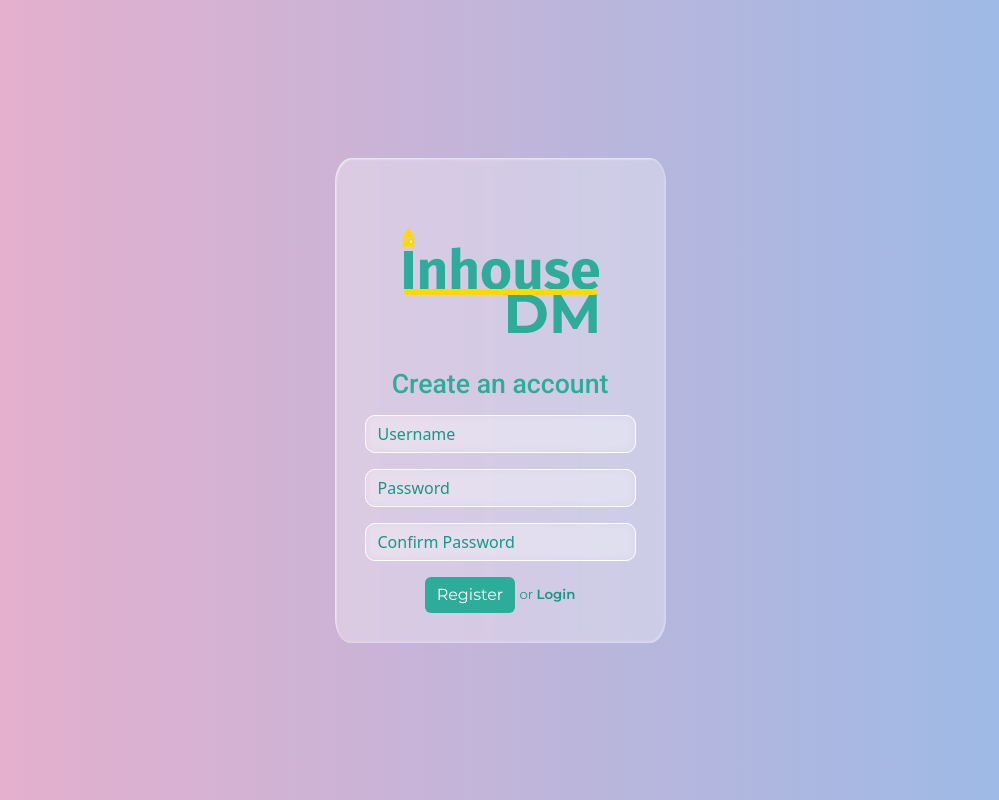
After one commit to araujoarthur/inhouseDemandManager, a Flask app: template templates/register.html in a window 1280 px wide. The commit adds this page. Shown: the whole page, without its empty margins (140-1139 px from the left). Run offline with Flask 2, Linux system fonts and the light colour scheme; the template is opened without the code that fills it, so the values that code supplies are empty.

Commit message:
18.12 progress

```diff
--- /dev/null
+++ b/app.py
@@ -0,0 +1,70 @@
+from flask import Flask, flash, redirect, render_template, request, session, url_for
+from flask_session import Session
+
+from helper import loginRequired, loggedInNotAllowed
+
+
+## !! It seems it's not needed to clean data from user inputs as mariadb uses prepared statements.
+
+app = Flask(__name__)
+
+app.config["TEMPLATES_AUTO_RELOAD"] = True
+
+# Configure session to use filesystem (instead of signed cookies) as per pset9. Still trying to understand how it works
+# Why SESSION_PERMANENT = False if I can set a lifetime for a permanent session?
+
+app.config["SESSION_PERMANENT"] = False
+app.config["SESSION_TYPE"] = "filesystem"
+
+Session(app)
+
+# Taken from pset 9 to ensure responses aren't cached
+
+@app.after_request
+def after_request(response):
+    """Ensure responses aren't cached"""
+    response.headers["Cache-Control"] = "no-cache, no-store, must-revalidate"
+    response.headers["Expires"] = 0
+    response.headers["Pragma"] = "no-cache"
+    return response
+
+
+@app.route("/login", methods=["GET", "POST"])
+@loggedInNotAllowed
+def login():
+    if request.method == "POST":
+        pass
+    else:
+        return render_template("login.html")
+
+@app.route("/register", methods=["GET", "POST"])
+@loggedInNotAllowed
+def register():
+    if request.method == "POST":
+        if not request.form.get('username'):
+            flash('You must fill the username field.')
+            return redirect("/register")
+        elif not request.form.get('password'):
+            flash('You must fill the password field.')
+            return redirect("/register")
+        elif not request.form.get('confirmation'):
+            flash('You must fill the password confirmation field.')
+            return redirect("/register")
+        else:
+            if not(request.form.get('confirmation') == request.form.get('password')):
+                flash('Password and Password Confirmation aren\'t equal. ')
+                return redirect("/register")
+            else:
+                pass
+                # Check on database if username is already taken.
+    else:
+        return render_template("register.html")
+
+@app.route("/")
+@loginRequired
+def index():
+    return []
+
+@app.route("/testingRoute")
+def testingRoute():
+    pass
--- /dev/null
+++ b/static/register.js
@@ -0,0 +1,126 @@
+document.addEventListener('DOMContentLoaded', function(){
+
+    function showTooltip(tp, popp) {
+        tp.setAttribute('data-show', '');
+        popp.update();
+    }
+
+    function hideTooltip(tp) {
+        tp.removeAttribute('data-show');
+    }
+
+    let loginButton = document.querySelector("#login-button");
+    let usernameInput = document.querySelector("input[name='username']");
+    let passwordInput = document.querySelector("input[name='password']");
+    let confirmationInput = document.querySelector("input[name='confirmation'");
+    let usernameTooltip = document.querySelector("#tooltipuser");
+    let passwordTooltip = document.querySelector("#tooltippass");
+    let confirmationTooltip = document.querySelector("#tooltipconf");
+
+
+    const popperUsername = Popper.createPopper(usernameInput, usernameTooltip,{
+        placement:'right',
+        modifiers:[
+            {
+                name: 'offset',
+                options: {
+                    offset:[0, 8]
+                }
+            }
+        ]
+    });
+
+    const popperPassword = Popper.createPopper(passwordInput, passwordTooltip,{
+        placement:'right',
+        modifiers:[
+            {
+                name: 'offset',
+                options: {
+                    offset:[0, 8]
+                }
+            }
+        ]
+    });
+
+    const popperConfirmation = Popper.createPopper(confirmationInput, confirmationTooltip,{
+        placement:'right',
+        modifiers:[
+            {
+                name: 'offset',
+                options: {
+                    offset:[0, 8]
+                }
+            }
+        ]
+    });
+
+    function checkUsername() {
+        if (usernameInput.value == '') {
+            showTooltip(usernameTooltip, popperUsername);
+            return true;
+        }
+        else {
+            hideTooltip(usernameTooltip);
+            return false;
+        }
+    }
+
+    function checkPassword() {
+        if (passwordInput.value == '') {
+            showTooltip(passwordTooltip, popperPassword);
+            return true;
+        }
+        else {
+            hideTooltip(passwordTooltip);
+            return false;
+        }
+    }
+
+    function checkConfirmation() {
+        if (confirmationInput.value == '') {
+            showTooltip(confirmationTooltip, popperConfirmation);
+            return true;
+        }
+        else {
+            hideTooltip(confirmationTooltip);
+            return false;
+        }
+    }
+
+    loginButton.addEventListener('click', function(e){
+
+        let invalidField = false
+
+        if (checkUsername())
+        {
+            invalidField = true;
+        }
+
+        if  (checkPassword())
+        {
+            invalidField = true;
+        }
+
+        if (checkConfirmation())
+        {
+            invalidField = true;
+        }
+
+        if (invalidField == true)
+        {
+            e.preventDefault()  ;
+        }
+
+    })
+
+    passwordInput.addEventListener('input', function(){
+        checkPassword()
+    });
+    usernameInput.addEventListener('input', function(){
+        checkUsername()
+    });
+    confirmationInput.addEventListener('input', function(){
+        checkUsername()
+    });
+
+})
--- a/static/style.css
+++ b/static/style.css
@@ -0,0 +1,170 @@
+/* Imports  */
+
+@import url('https://fonts.googleapis.com/css2?family=Montserrat:ital,wght@0,100;0,200;0,300;0,400;0,500;0,600;0,700;0,800;0,900;1,100;1,200;1,300;1,400;1,500;1,600;1,700;1,800;1,900&family=Roboto:ital,wght@0,100;0,300;0,400;0,500;0,700;0,900;1,100;1,300;1,400;1,500;1,700;1,900&display=swap');
+
+
+/* Raw Tag Rules and Overrides */
+
+html, body {
+    height: 100% !important;
+    background: rgb(238,174,202);
+    background: linear-gradient(90deg, rgba(238,174,202,1) 0%, rgba(148,187,233,1) 100%);
+}
+
+form h1 {
+    margin-bottom:15px;
+}
+
+img[role="logo"] {
+    -webkit-user-drag: none !important;
+    user-select: none  !important;
+    -moz-user-select: none  !important;
+    -webkit-user-select: none  !important;
+    -ms-user-select: none  !important;
+}
+
+
+/* Own IDs */
+
+/* Own Classes */
+
+/* https://webdesign.tutsplus.com/tutorials/how-to-create-a-frosted-glass-effect-in-css--cms-32535  for matte glass */
+/* https://stackoverflow.com/questions/24744776/creating-bevel-effect-for-content-box for Bevel Effect (modified)*/
+.loginBox {
+    background-color: rgba(255, 255, 255, .30);
+    backdrop-filter: blur(5px);
+    border-radius: 5%;
+
+    box-shadow: inset 0.09em 0.09em 0.09em 0 rgba(255,255,255,0.5), inset -0.1em -0.1em 0.1em 0 rgba(255,255,255,0.25);
+
+    padding:30px
+}
+
+/* Tooltip guide: https://popper.js.org/docs/v2/tutorial/ */
+.cst-tooltip {
+    padding:0.09em 1em 0.09em 1em;
+    border-radius:0.25em;
+    display: inline-flex;
+    font-size:0.8em;
+    background-color: #189685;
+    color:white;
+    display: none;
+    z-index:999;
+}
+
+.cst-arrow, .cst-arrow::before {
+    position:absolute;
+    width:8px;
+    height:8px;
+    background-color: inherit;
+}
+
+.cst-arrow {
+    visibility: hidden;
+}
+
+.cst-arrow::before {
+    visibility: visible;
+    content: '';
+    transform: rotate(45deg);
+}
+
+.cst-tooltip[data-popper-placement^='top'] > .cst-arrow {
+    bottom: -4px;
+}
+
+.cst-tooltip[data-popper-placement^='bottom'] > .cst-arrow {
+    top: -4px;
+}
+
+.cst-tooltip[data-popper-placement^='left'] > .cst-arrow {
+    right: -4px;
+}
+
+.cst-tooltip[data-popper-placement^='right'] > .cst-arrow {
+    left: -8px;
+}
+
+.cst-tooltip[data-show] {
+    display:block;
+}
+
+/* Bootstrap Overrides */
+
+.btn.btn-primary.btn-login {
+    background-color: #2DAC9B;
+    border:none;
+    font-family: 'Montserrat', sans-serif;
+}
+
+.btn.btn-primary.btn-login:hover {
+    background-color: #189685;
+    border:none;
+}
+
+.form-control.logincontrol{
+    background-color: rgba(255, 255, 255, .10);
+    backdrop-filter: blur(5px);
+    border-radius: 10px;
+    border: 1px solid white;
+}
+
+.form-control.logincontrol::placeholder {
+    color:#189685;
+    font-weight: 300;
+}
+
+.form-control.logincontrol {
+    background-color: rgba(255, 255, 255, .10);
+    backdrop-filter: blur(5px);
+    border-radius: 10px;
+    color:#189685;
+    font-weight: 600;
+}
+
+.form-control.logincontrol:focus     {
+    outline: 2px solid #189685;
+    border:none;
+    box-shadow: none;
+}
+
+.cst-smallText {
+    color: #189685;
+    font-size: 10pt;
+    font-family: 'Montserrat', sans-serif;
+
+}
+.cst-smallText a {
+    color: inherit;
+    font-family: inherit;
+    text-decoration: none;
+    font-size:10pt;
+    font-weight: 600;
+}
+
+.cst-smallText a:hover {
+    color: #2DAC9B;
+}
+
+.cst-formTitle {
+    color:#2DAC9B;
+    font-family: 'Roboto', sans-serif;
+    font-size:20pt;
+}
+
+.cst-alert-form-warning {
+    background-color: rgba(252, 219, 3, 0.2) !important;
+    backdrop-filter: blur(5px) !important;
+
+    padding:20px;
+    border-radius:15px;
+    margin: 15px 0px 15px 0px;
+
+    box-shadow: inset 0.09em 0.09em 0.09em 0 rgba(252, 227, 3, 0.2), inset -0.1em -0.1em 0.1em 0 rgba(252, 227, 3,0.2);
+
+    font-family: 'Roboto', sans-serif;
+    font-weight: 300;
+    font-size: 10pt;
+    color:#856404;
+
+}
--- /dev/null
+++ b/templates/baseForms.html
@@ -0,0 +1,11 @@
+{% extends "baseHeading.html" %}
+
+{% block title %} Login {% endblock %}
+{% block main %}
+    <div class="h-100 d-flex align-items-center justify-content-center">
+        <div class="loginBox mx-auto w-auto justify-content-center text-center h-auto">
+            {% block formSection%}
+            {% endblock %}
+        </div>
+    </div>
+{% endblock %}
--- a/templates/baseHeading.html
+++ b/templates/baseHeading.html
@@ -7,12 +7,13 @@
         <meta name="viewport" content="initial-scale=1, width=device-width">
 
         <!-- https://getbootstrap.com/docs/5.2/getting-started/download/ -->
+        <script src="https://unpkg.com/@popperjs/core@2"></script>
         <link href="https://cdn.jsdelivr.net/npm/bootstrap@5.2.3/dist/css/bootstrap.min.css" rel="stylesheet" integrity="sha384-rbsA2VBKQhggwzxH7pPCaAqO46MgnOM80zW1RWuH61DGLwZJEdK2Kadq2F9CUG65" crossorigin="anonymous">
         <script src="https://cdn.jsdelivr.net/npm/bootstrap@5.2.3/dist/js/bootstrap.bundle.min.js" integrity="sha384-kenU1KFdBIe4zVF0s0G1M5b4hcpxyD9F7jL+jjXkk+Q2h455rYXK/7HAuoJl+0I4" crossorigin="anonymous"></script>
 
-        <link href="/static/styles.css" rel="stylesheet">
+        <link href="/static/style.css" rel="stylesheet">
 
-        <title>IDM - {% block title}{%endblock%}</title>
+        <title>IDM - {% block title %}{%endblock%}</title>
     </head>
 
     <body>
--- /dev/null
+++ b/templates/register.html
@@ -0,0 +1,43 @@
+{% extends "baseForms.html" %}
+
+{% block title %} Register {% endblock %}
+
+{% block formSection %}
+    <form action="/register" method="POST">
+        <img role="logo" src="{{ url_for('static', filename='logo.png') }}">
+        <h1 class="cst-formTitle">Create an account</h1>
+        <div class="mb-3 d-block">
+            <input requierd="required" autocomplete="off" class="form-control mx-auto w-auto logincontrol" type="text" placeholder="Username" name="username">
+            <div id="tooltipuser" class="cst-tooltip" role="tooltip">
+                Must type username
+                <div id="arrowuser" class="cst-arrow" data-popper-arrow></div>
+            </div>
+        </div>
+
+        <div class="mb-3 d-block">
+            <input class="form-control mx-auto w-auto logincontrol" autocomplete="password" type="password" placeholder="Password" name="password">
+            <div id="tooltippass" class="cst-tooltip" role="tooltip">
+                Must type password
+                <div id="arrowpass" class="cst-arrow" data-popper-arrow></div>
+            </div>
+        </div>
+
+        <div class="mb-3 d-block">
+            <input class="form-control mx-auto w-auto logincontrol" autocomplete="confirm-password" type="password" placeholder="Confirm Password" name="confirmation">
+            <div id="tooltipconf" class="cst-tooltip" role="tooltip">
+                Must type password confirmation
+                <div id="arrowconf" class="cst-arrow" data-popper-arrow></div>
+            </div>
+        </div>
+        {% if get_flashed_messages() %}
+            <div class="cst-alert-form-warning">
+                {{ get_flashed_messages() | join(" ") }}
+            </div>
+        {% endif %}
+
+        <button role="button" id="login-button" class="btn btn-primary btn-login">Register</button>
+        <span role="text" class="cst-smallText"> or <a role="link" href="/register">Login</a></span>
+
+        <script src="{{ url_for('static', filename='register.js') }}"></script>
+</form>
+{% endblock %}
```
Also changed, not shown: helper.py (added, +24 -0 lines), idmSQLmanager-legacy.py (added, +41 -0 lines), idmSQLmanager.py (added, +43 -0 lines), requirements.txt (added, +7 -0 lines), static/login.js (added, +93 -0 lines), templates/login.html (+27 -2 lines), static/logo.png (added), 1 other file.
